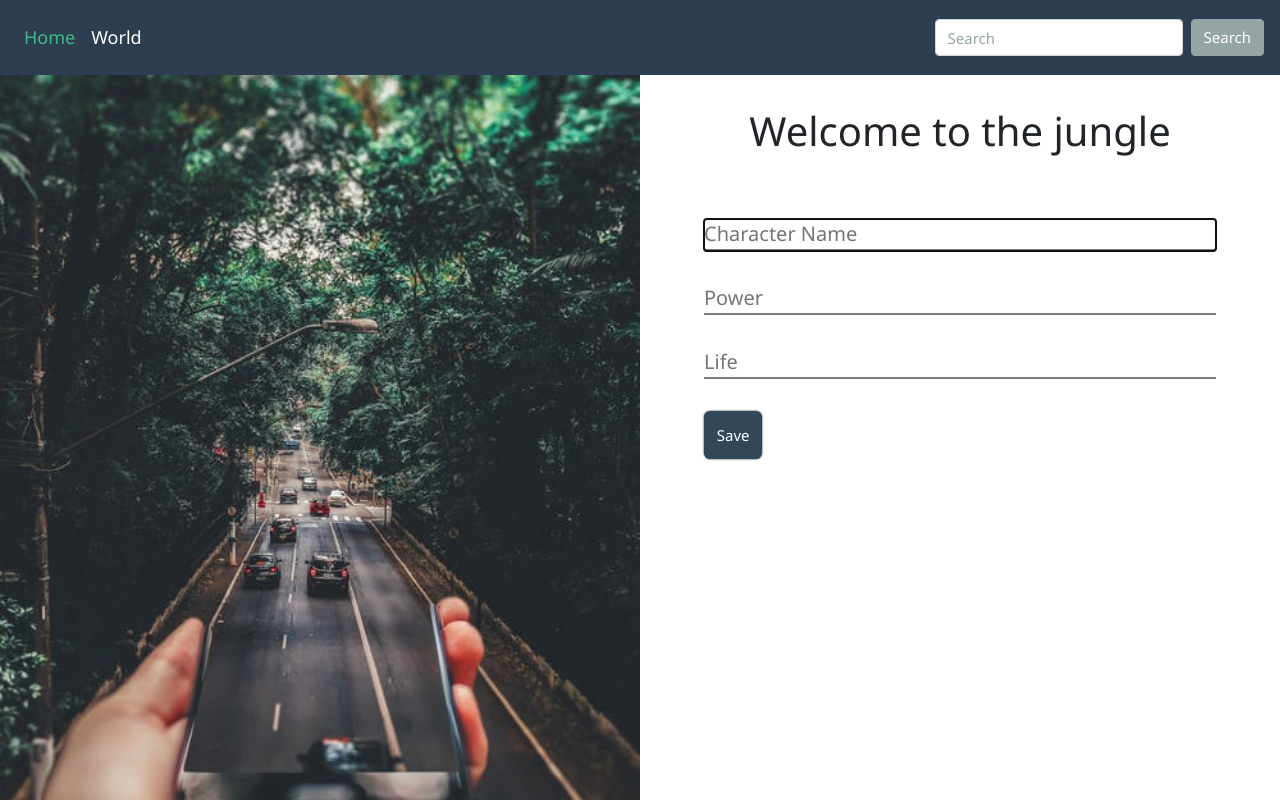
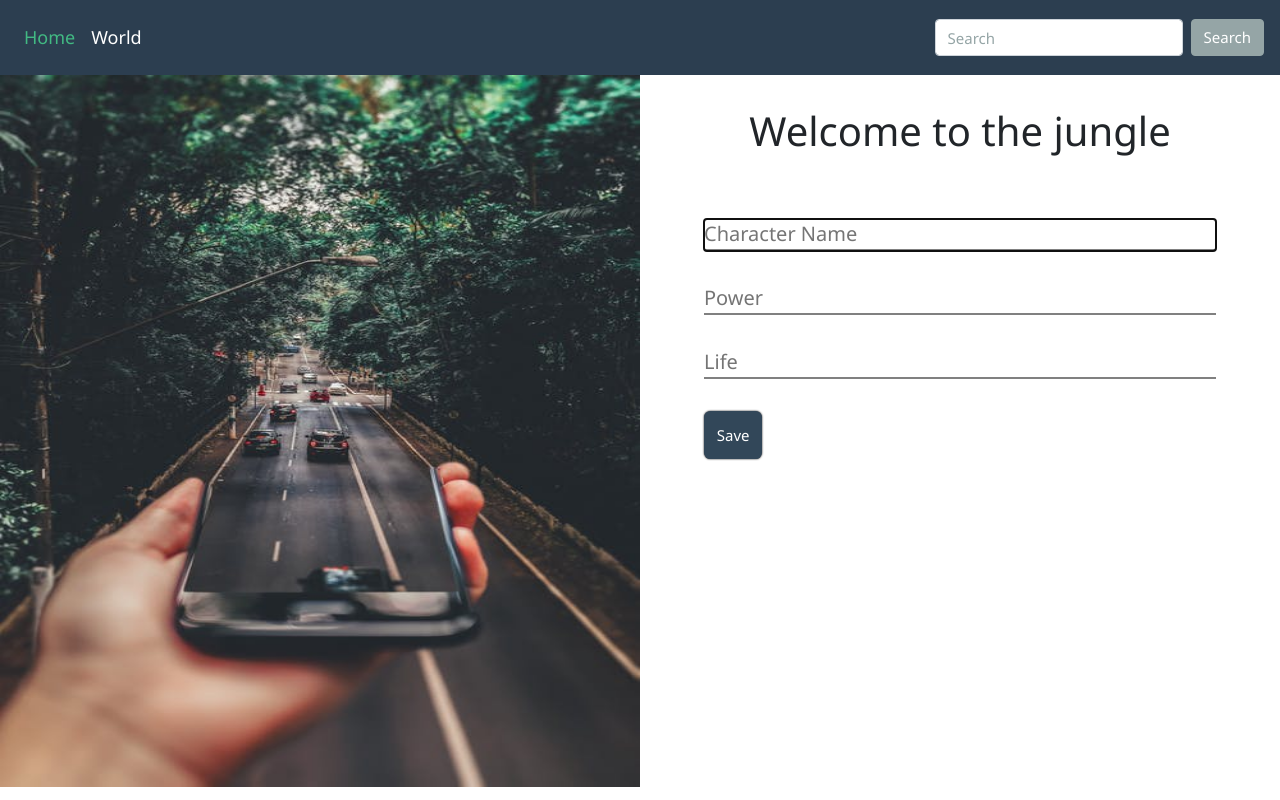
Before and after one commit to pho3niix/Crud-Mevn, a Vue app: page / in a window 1280 px wide. Shown: the top 800 px of the page. Built offline with nearby package versions, Linux system fonts and the light colour scheme.

Commit message:
ajustes de estilo

```diff
--- a/src/client/views/NewMario.vue
+++ b/src/client/views/NewMario.vue
@@ -59,7 +59,7 @@
 </script>
 
 <style lang="scss" scoped>
-    $altura: 89vzh;
+    $altura: 89vh;
 
     .insert{
         display: flex;
```
